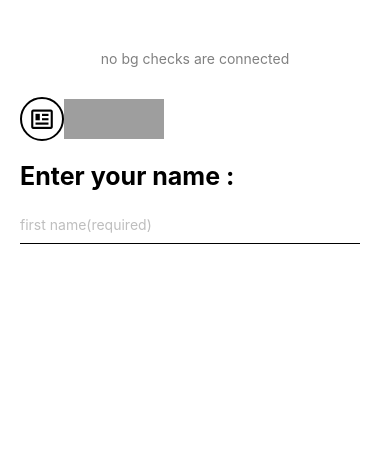
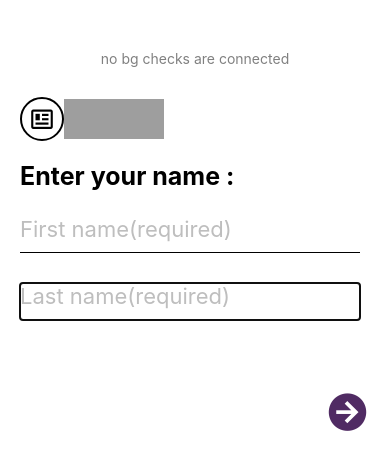
Before and after one commit to jasmitamukherjee/AwesomeProject, a React Native app: screen /Name in a window 390 px wide. Shown: the top 470 px of the page. Built offline with nearby package versions, Linux system fonts and the light colour scheme; grey boxes are pictures that could not be loaded.

Commit message:
Update NameScreen.js

```diff
--- a/screens/NameScreen.js
+++ b/screens/NameScreen.js
@@ -1,8 +1,10 @@
-import { StyleSheet, Text, View,SafeAreaView, Image, TextInput } from 'react-native'
-import React from 'react'
+import { StyleSheet, Text, View,SafeAreaView, Image, TextInput, TouchableOpacity } from 'react-native'
+import React, { useState } from 'react'
 import MaterialCommunityIcons
 from 'react-native-vector-icons/MaterialCommunityIcons'
 const NameScreen = () => {
+  const [firstName,setFirstName]=useState("")
+  const [lastName, setLastName] = useState("")
   return (
     <SafeAreaView style={{flex:1,backgroundColor:"white"}}>
       <Text style={{marginTop:50,textAlign:'center',color:"gray"}}>no bg checks are connected
@@ -24,10 +26,32 @@ const NameScreen = () => {
              color:"black"}}>
     Enter your name :
   </Text>
-  <TextInput placeholder='first name(required)' placeholderTextColor={"#BEBEBE"}
+  <TextInput
+  autoFocus={true}
+  value={firstName}
+  onChangeText={(text)=> setFirstName(text)}
+  placeholder='First name(required)' placeholderTextColor={"#BEBEBE"}
   style={{width:340,marginVertical:10,marginTop:25,borderBottomColor:"black",borderBottomWidth:1,
-  paddingBottom:10}}/>
+  paddingBottom:10,
+  fontSize:firstName? 22:22
+  }}/>
+
+<TextInput
+  autoFocus={true}
+  value={lastName}
+  onChangeText={(text)=> setLastName(text)}
+  placeholder='Last name(required)' placeholderTextColor={"#BEBEBE"}
+  style={{width:340,marginVertical:10,marginTop:20,borderBottomColor:"black",borderBottomWidth:1,
+  paddingBottom:10,
+  fontSize:lastName? 22:22
+  }}/>
+
+
 </View>
+<TouchableOpacity activeOpacity={0.8} style={{marginTop:40,marginLeft:"auto"}}>
+<MaterialCommunityIcons
+style={{alignSelf:"center",marginTop:20}}name="arrow-right-circle" size={45} color="#502b63"/>
+</TouchableOpacity>
 
    </View>
     </SafeAreaView>
```
